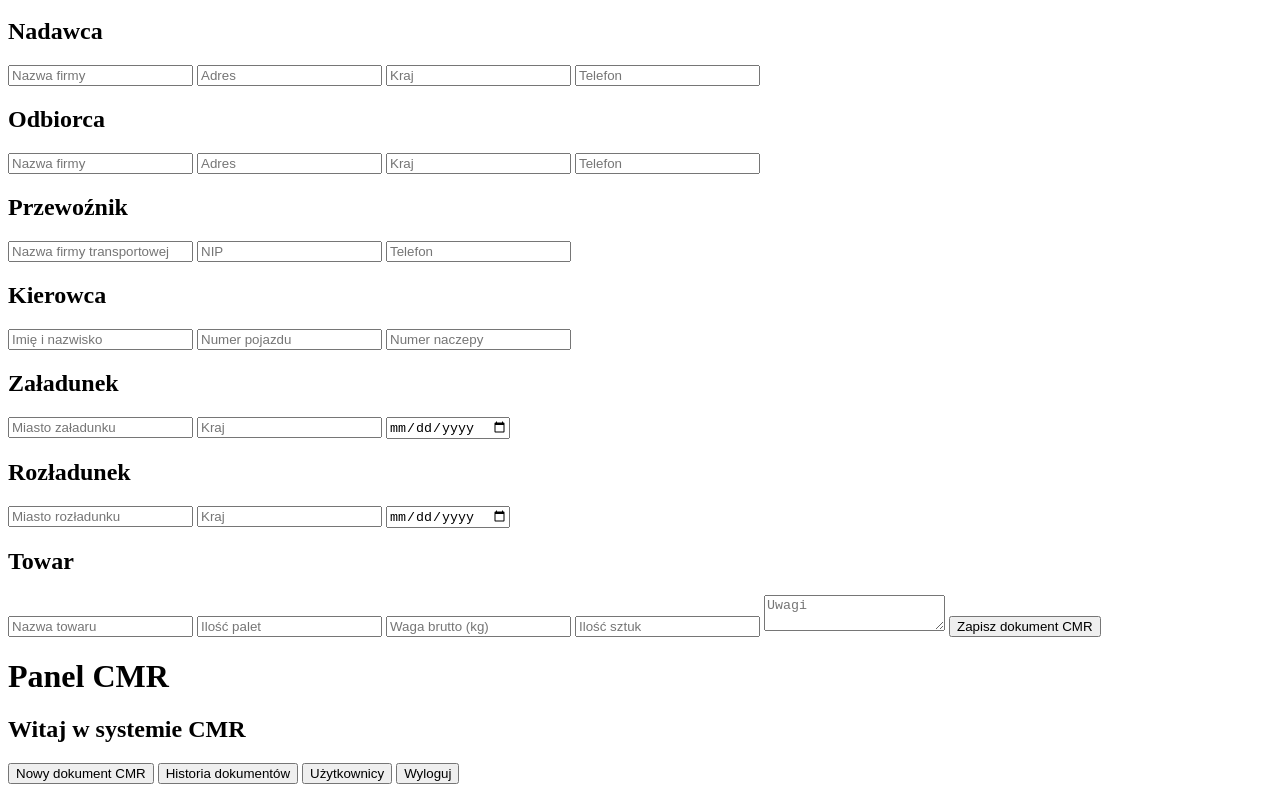
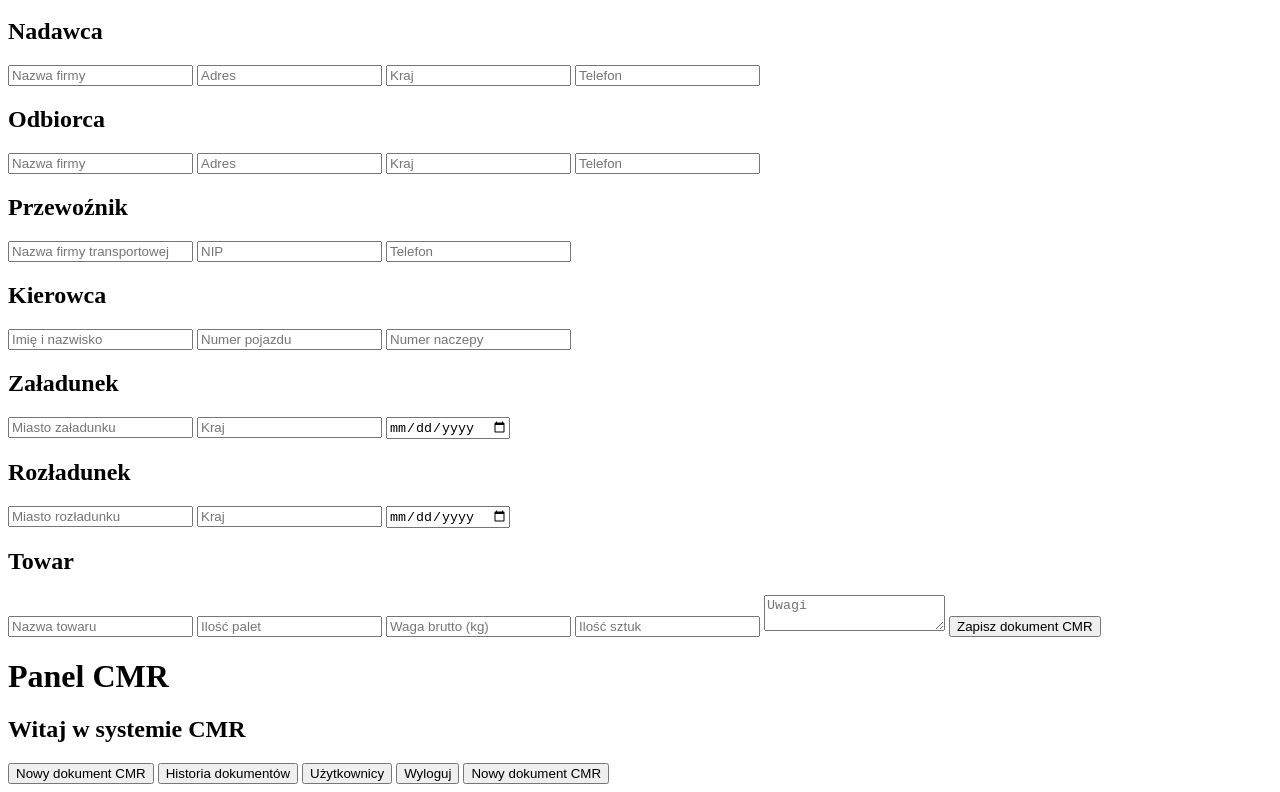
Before and after one commit to Kordowskitransport/Kordowskicmr, a plain HTML site: page index.html in a window 1280 px wide. Shown: the part 48-840 px from the top of the page. Drawn offline with Linux system fonts and the light colour scheme.

Commit message:
Update index.html

```diff
--- a/index.html
+++ b/index.html
@@ -52,3 +52,6 @@
 <button>Użytkownicy</button>
 
 <button>Wyloguj</button>
+<button onclick="window.location.href='cmr.html'">
+Nowy dokument CMR
+</button>
```
